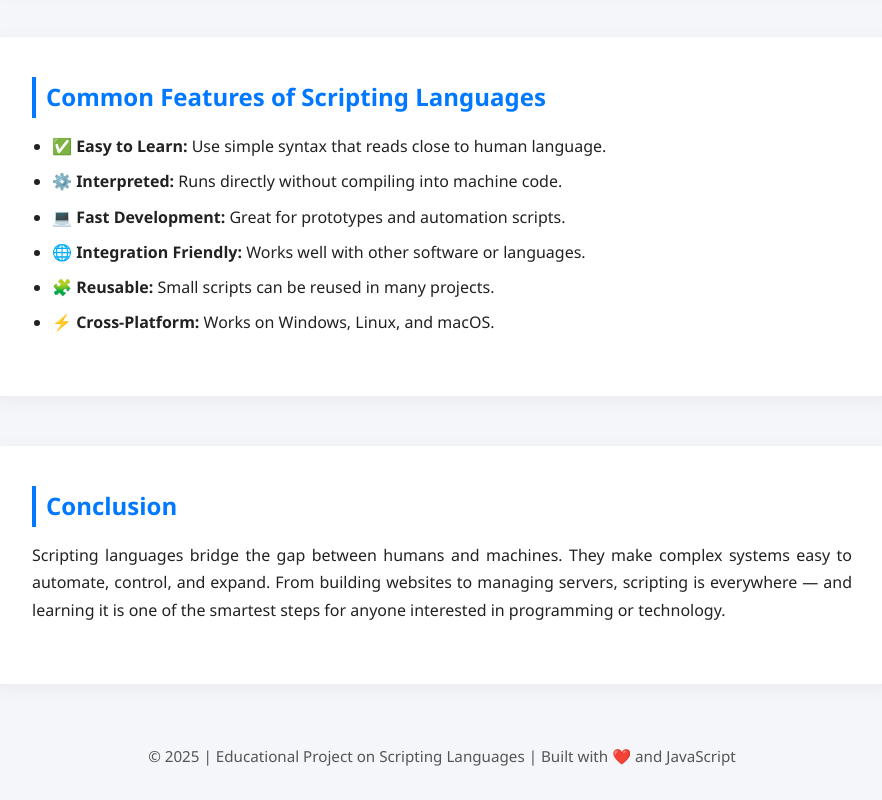
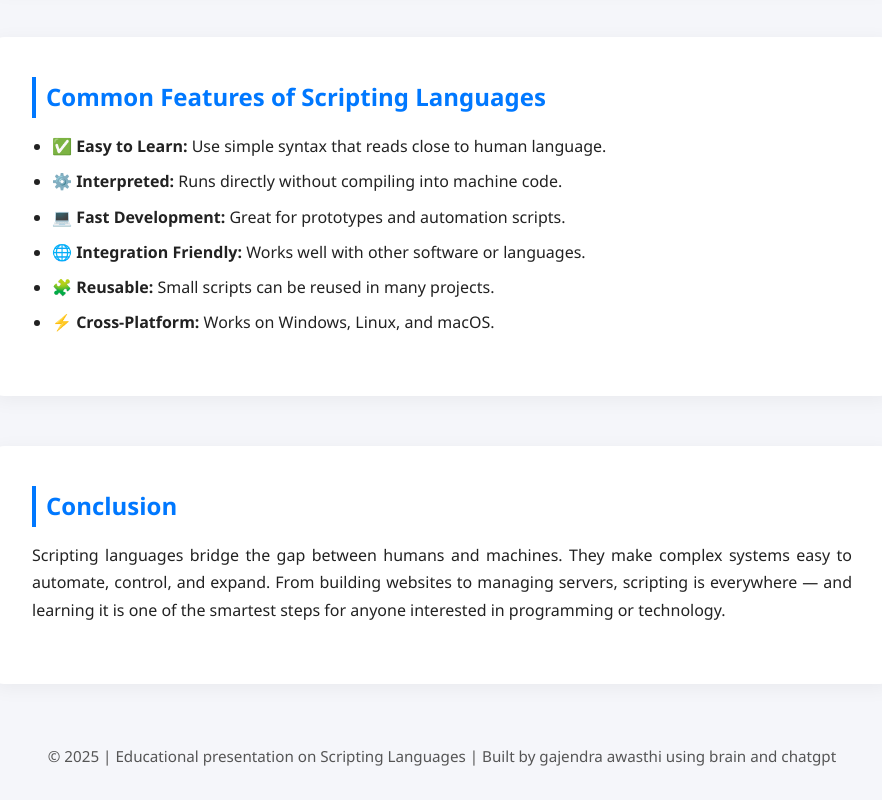
Before and after one commit to GajendraAwasthi/scriptingppt, a plain HTML site: page index.html in a window 1280 px wide. Shown: the part 2039-2839 px from the top of the page, without its empty margins (198-1080 px from the left). Drawn offline with Linux system fonts and the light colour scheme.

Commit message:
Update footer text for educational project

```diff
--- a/index.html
+++ b/index.html
@@ -215,7 +215,7 @@
 </section>
 
 <footer>
-  © 2025 | Educational Project on Scripting Languages | Built with ❤️ and JavaScript
+  © 2025 | Educational presentation on Scripting Languages | Built by gajendra awasthi using brain and chatgpt
 </footer>
 
 </body>
```
